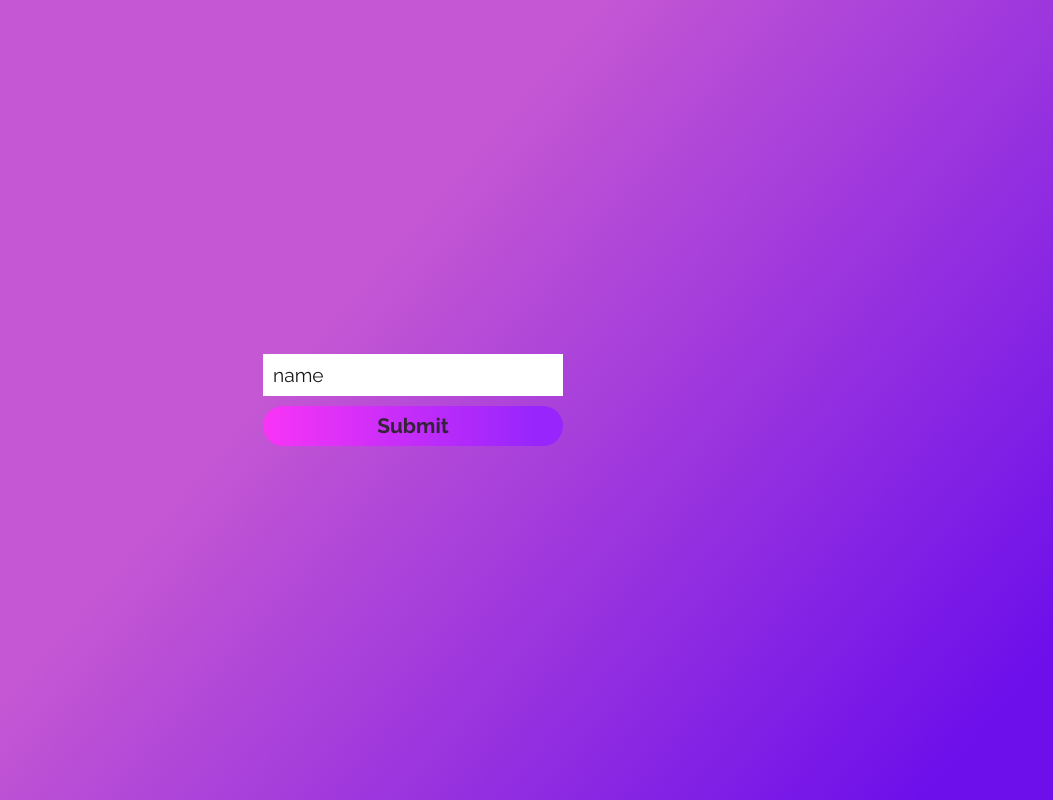
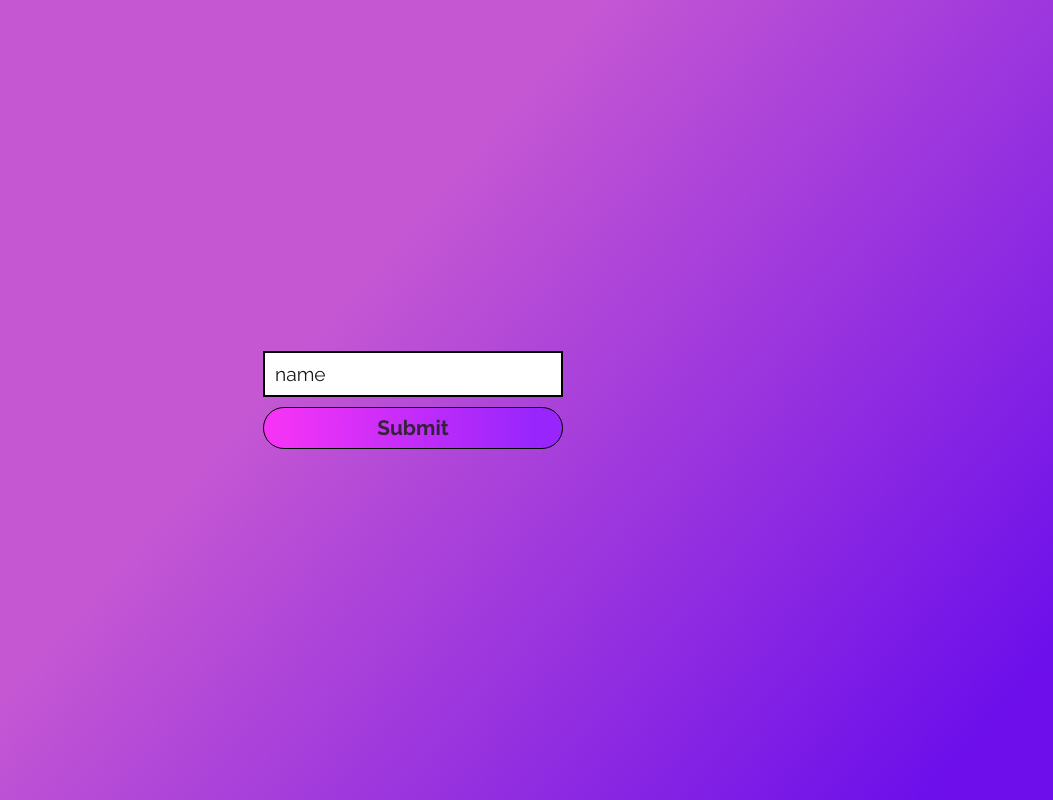
Before and after one commit to misha-dev/videochat, a Next.js app in the folder client/: page /register in a window 1280 px wide. Shown: the whole page, without its empty margins (227-1280 px from the left). Built offline with nearby package versions, Linux system fonts and the light colour scheme.

Commit message:
added borders for input and for button in register page

```diff
--- a/client/src/Components/InputNameForm/InputNameForm.module.scss
+++ b/client/src/Components/InputNameForm/InputNameForm.module.scss
@@ -7,6 +7,7 @@
 
   .inputName {
     margin-bottom: 10px;
+    border: 2px solid #000;
     padding: 10px;
     width: 100%;
     height: 100%;
@@ -21,6 +22,7 @@
   }
 
   button {
+    border: 1px solid #000;
     border-radius: 35px;
     padding: 10px;
     width: 100%;
@@ -28,5 +30,6 @@
     font-size: 1.3rem;
     color: rgba(37, 34, 34, 0.9);
     background: linear-gradient(90.4deg, rgb(248, 52, 246) 0.6%, rgb(152, 38, 252) 90%);
+    user-select: none;
   }
 }
```
